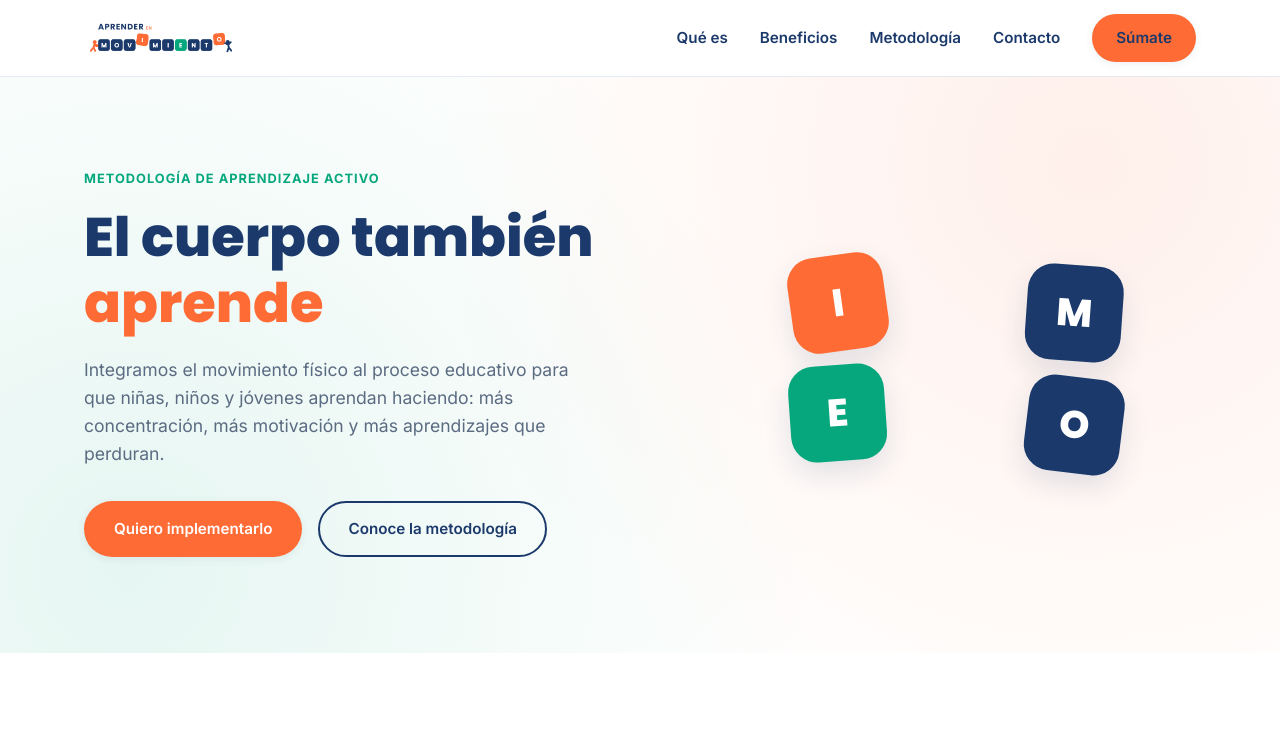
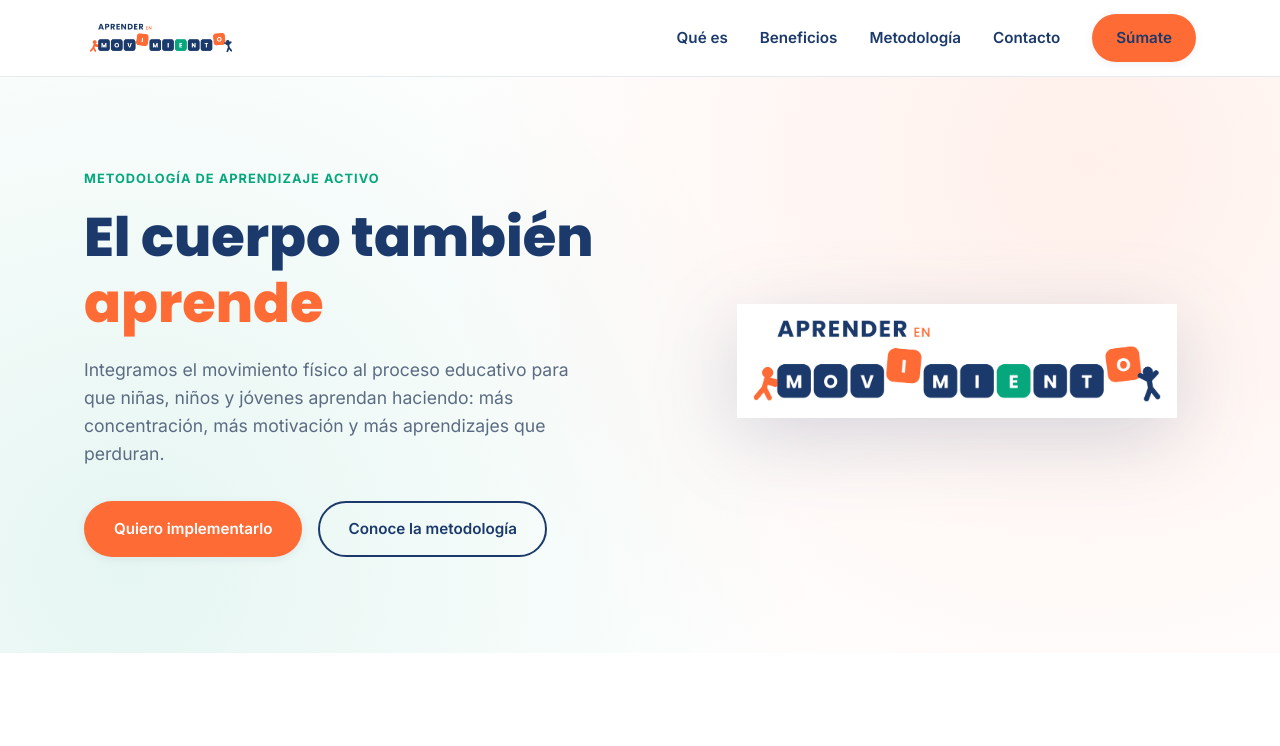
Before and after one commit to cacorojasgon/web_aprenderenmovimiento, a plain HTML site: page index.html in a window 1280 px wide. Shown: the top 746 px of the page. Drawn offline with Linux system fonts and the light colour scheme.

Commit message:
Usar el logo real en el hero en vez de bloques CSS decorativos

```diff
--- a/css/styles.css
+++ b/css/styles.css
@@ -187,32 +187,17 @@ p { margin: 0 0 1em; color: var(--text-soft); }
 }
 
 .hero-visual {
-  display: grid;
-  grid-template-columns: repeat(2, 1fr);
-  gap: 20px;
-  justify-items: center;
-  padding: 12px;
-}
-.block {
-  width: 96px;
-  height: 96px;
-  border-radius: 26px;
   display: flex;
   align-items: center;
   justify-content: center;
-  font-family: var(--font-heading);
-  font-weight: 800;
-  font-size: 2.4rem;
-  color: #fff;
-  box-shadow: var(--shadow-md);
+  padding: 12px;
 }
-.block-navy { background: var(--navy); }
-.block-orange { background: var(--orange); }
-.block-teal { background: var(--teal); }
-.block-i { transform: rotate(-8deg); }
-.block-m { transform: rotate(4deg) translateY(10px); }
-.block-e { transform: rotate(-4deg) translateY(-6px); }
-.block-o { transform: rotate(7deg) translateY(6px); }
+.hero-logo {
+  width: 100%;
+  max-width: 440px;
+  height: auto;
+  filter: drop-shadow(0 20px 40px rgba(27, 58, 107, 0.18));
+}
 
 /* ---------- Sections ---------- */
 .section { padding: 96px 0; }
@@ -378,8 +363,8 @@ p { margin: 0 0 1em; color: var(--text-soft); }
 /* ---------- Responsive ---------- */
 @media (max-width: 900px) {
   .hero-inner { grid-template-columns: 1fr; }
-  .hero-visual { order: -1; grid-template-columns: repeat(4, 1fr); max-width: 420px; margin: 0 auto; }
-  .block { width: 100%; height: 76px; font-size: 1.6rem; border-radius: 18px; }
+  .hero-visual { order: -1; }
+  .hero-logo { max-width: 320px; }
   .feature-row { grid-template-columns: 1fr; }
   .benefits-grid { grid-template-columns: repeat(2, 1fr); }
   .contact-inner { grid-template-columns: 1fr; }
--- a/index.html
+++ b/index.html
@@ -52,11 +52,8 @@
           <a href="#que-es" class="btn btn-ghost">Conoce la metodología</a>
         </div>
       </div>
-      <div class="hero-visual" aria-hidden="true">
-        <div class="block block-orange block-i">I</div>
-        <div class="block block-navy block-m">M</div>
-        <div class="block block-teal block-e">E</div>
-        <div class="block block-navy block-o">O</div>
+      <div class="hero-visual">
+        <img src="assets/logo.png" alt="Aprender en Movimiento" class="hero-logo">
       </div>
     </div>
   </section>
```
